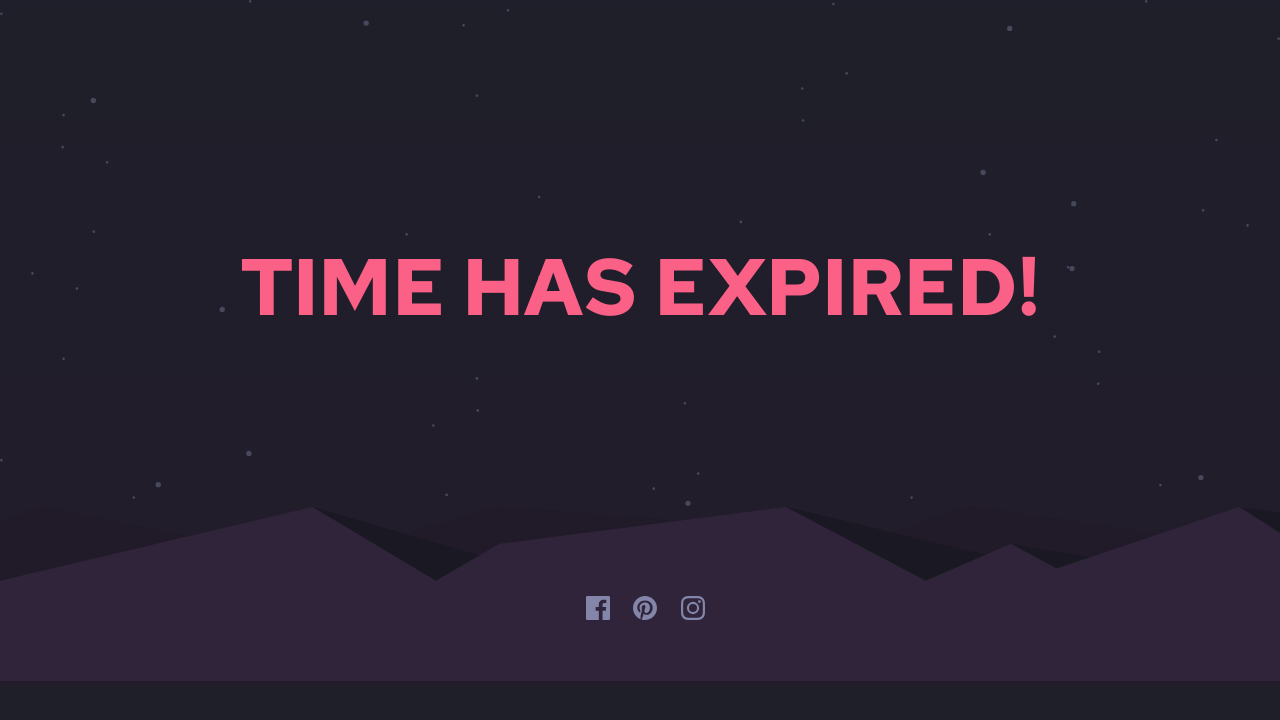
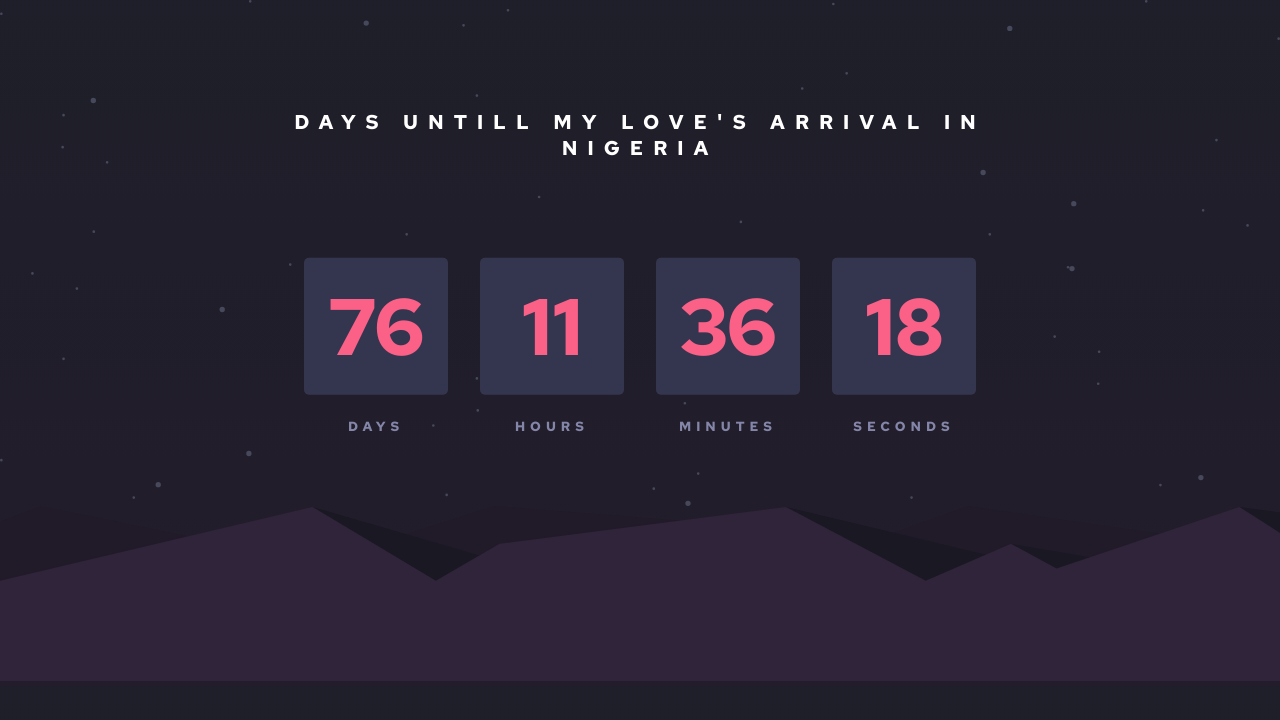
Before and after one commit to Tewogbade/Countdown-timer, a plain HTML site: page index.html in a window 1280 px wide. Drawn offline with Linux system fonts and the light colour scheme.

Commit message:
updated for Oyindamola's arrival to Nigeria

```diff
--- a/index.html
+++ b/index.html
@@ -4,7 +4,7 @@
     <meta charset="UTF-8" />
     <meta name="viewport" content="width=device-width, initial-scale=1.0" />
 
-    <title>Launch countdown timer</title>
+    <title>Countdown timer</title>
     <link rel="stylesheet" href="/style.css" />
   </head>
   <body>
@@ -12,7 +12,7 @@
       <img id="image" src="/images/bg-stars.svg" alt="" />
       <p class="expired"></p>
       <div class="text-time">
-        <h2>We're launching soon</h2>
+        <h2>Days untill My love's arrival in Nigeria</h2>
 
         <div class="countdown">
           <div class="container-day">
@@ -35,11 +35,11 @@
       </div>
       <div class="image-icons">
         <img class="img" width="100%" src="/images/pattern-hills.svg" alt="" />
-        <div class="links">
+        <!-- <div class="links">
           <img id="facebook" src="/images/icon-facebook.svg" alt="" />
           <img id="pinterest" src="/images/icon-pinterest.svg" alt="" />
           <img id="instagram" src="/images/icon-instagram.svg" alt="" />
-        </div>
+        </div> -->
       </div>
     </section>
     <script src="/index.js"></script>
--- a/index.js
+++ b/index.js
@@ -1,30 +1,35 @@
 "use strict";
-const countDate = new Date("March 15 2023 00:00:00").getTime();
 
-const countDown = () => {
+const countDate = new Date("Dec 22 2023 12:00:00").getTime();
+
+const getElement = (selector) => document.querySelector(selector);
+
+const formatTime = (time) => (time < 10 ? `0${time}` : `${time}`);
+
+const updateCountdown = () => {
   const now = new Date().getTime();
   const countDownTime = countDate - now;
 
   if (countDownTime <= 1000) {
-    document.querySelector(".text-time").style.display = "none";
-    document.querySelector(".expired").textContent = "TIME HAS EXPIRED!";
+    getElement(".text-time").style.display = "none";
+    getElement(".expired").textContent = "TIME HAS EXPIRED!";
+    return;
   }
+
   const second = 1000;
   const minute = second * 60;
   const hour = minute * 60;
   const day = hour * 24;
-  let textDay = Math.floor(countDownTime / day);
-  let textHour = Math.floor((countDownTime % day) / hour);
-  let textMinute = Math.floor((countDownTime % hour) / minute);
-  let textSecond = Math.floor((countDownTime % minute) / second);
 
-  document.querySelector(".day").textContent =
-    textDay < 10 ? `0${textDay}` : `${textDay}`;
-  document.querySelector(".hour").textContent =
-    textHour < 10 ? `0${textHour}` : `${textHour}`;
-  document.querySelector(".minute").textContent =
-    textMinute < 10 ? `0${textMinute}` : `${textMinute}`;
-  document.querySelector(".second").textContent =
-    textSecond < 10 ? `0${textSecond}` : `${textSecond}`;
+  const textDay = Math.floor(countDownTime / day);
+  const textHour = Math.floor((countDownTime % day) / hour);
+  const textMinute = Math.floor((countDownTime % hour) / minute);
+  const textSecond = Math.floor((countDownTime % minute) / second);
+
+  getElement(".day").textContent = formatTime(textDay);
+  getElement(".hour").textContent = formatTime(textHour);
+  getElement(".minute").textContent = formatTime(textMinute);
+  getElement(".second").textContent = formatTime(textSecond);
 };
-setInterval(countDown, 1000);
+
+setInterval(updateCountdown, 1000);
```
